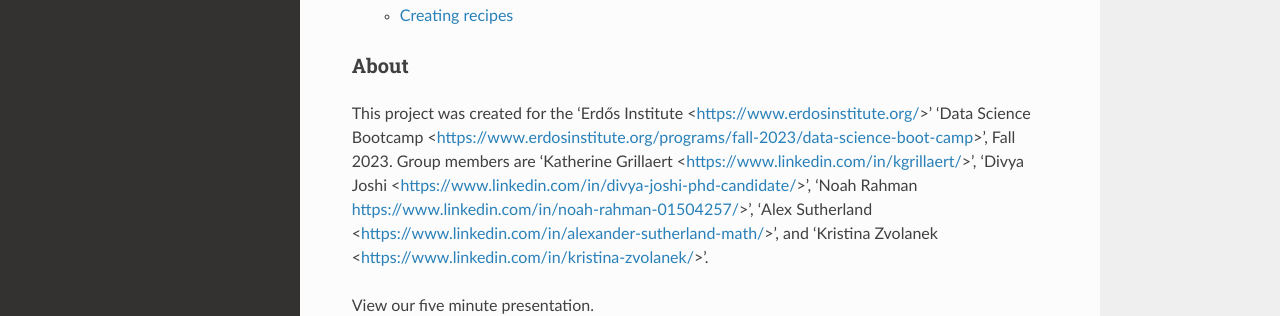
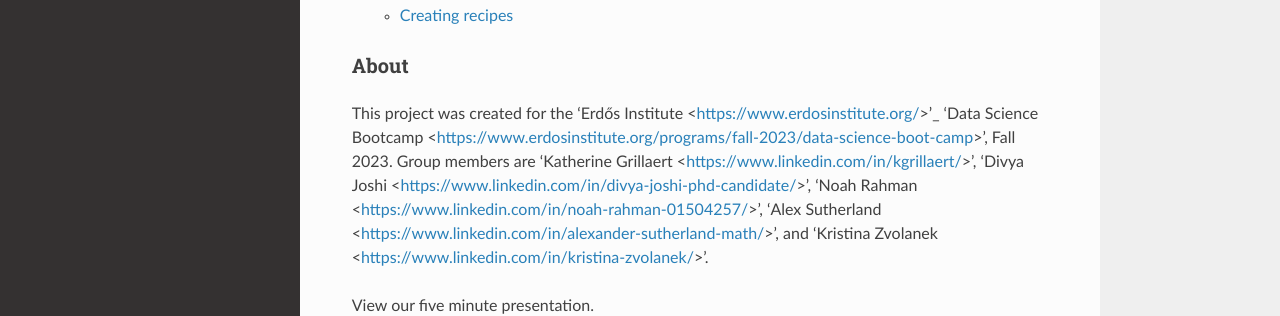
Before and after one commit to kgrillaert/rtd-tutorial, a Sphinx documentation site: the page built from docs/source/index.rst, in a window 1280 px wide and 1314 px high. Shown: the part 711-1027 px from the top of the window. Built offline with Sphinx 7.4.7 and the Read the Docs theme 2.0.0, drawn with Linux system fonts in a browser that asks for light colours; pages that are not in the unit, such as notebooks, are missing from menus.

```diff
--- a/docs/source/index.rst
+++ b/docs/source/index.rst
@@ -31,7 +31,7 @@ Contents
 
 About
 *****
-This project was created for the 'Erdős Institute <https://www.erdosinstitute.org/>' 'Data Science Bootcamp <https://www.erdosinstitute.org/programs/fall-2023/data-science-boot-camp>', Fall 2023. Group members are 'Katherine Grillaert <https://www.linkedin.com/in/kgrillaert/>', 'Divya Joshi <https://www.linkedin.com/in/divya-joshi-phd-candidate/>', 'Noah Rahman https://www.linkedin.com/in/noah-rahman-01504257/>', 'Alex Sutherland <https://www.linkedin.com/in/alexander-sutherland-math/>', and 'Kristina Zvolanek <https://www.linkedin.com/in/kristina-zvolanek/>'.
+This project was created for the 'Erdős Institute <https://www.erdosinstitute.org/>'_ 'Data Science Bootcamp <https://www.erdosinstitute.org/programs/fall-2023/data-science-boot-camp>', Fall 2023. Group members are 'Katherine Grillaert <https://www.linkedin.com/in/kgrillaert/>', 'Divya Joshi <https://www.linkedin.com/in/divya-joshi-phd-candidate/>', 'Noah Rahman <https://www.linkedin.com/in/noah-rahman-01504257/>', 'Alex Sutherland <https://www.linkedin.com/in/alexander-sutherland-math/>', and 'Kristina Zvolanek <https://www.linkedin.com/in/kristina-zvolanek/>'.
 
 View our five minute presentation.
 
```
